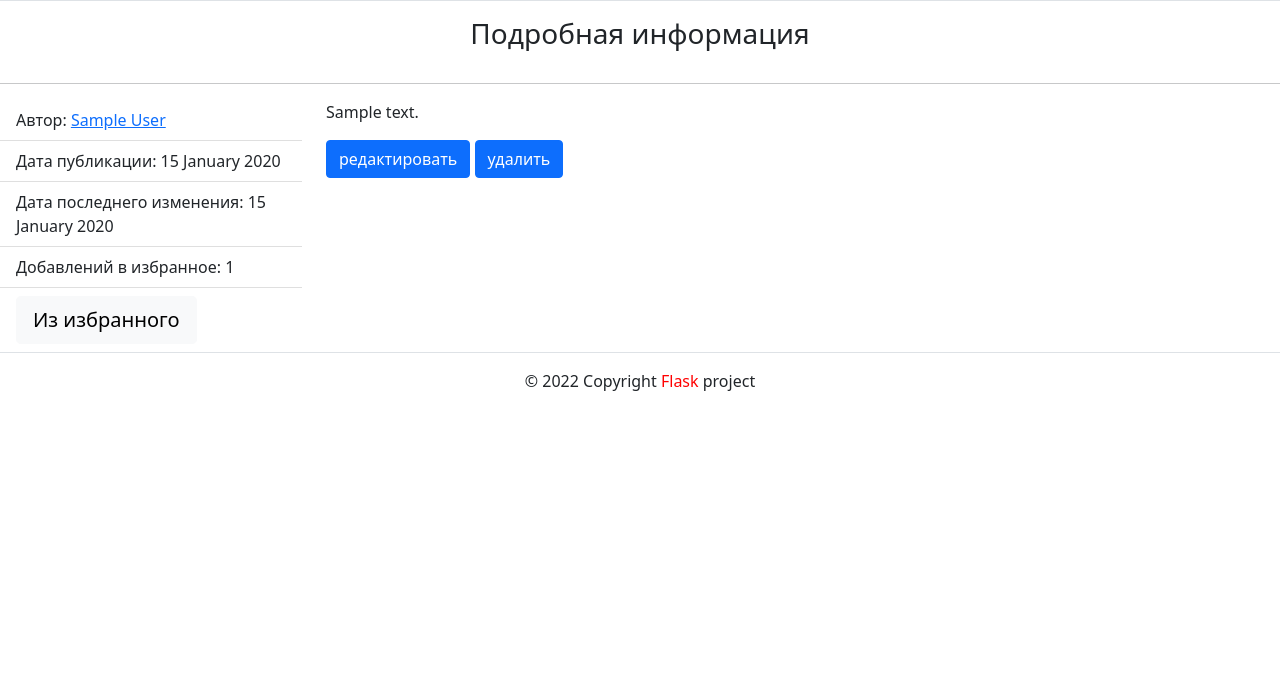
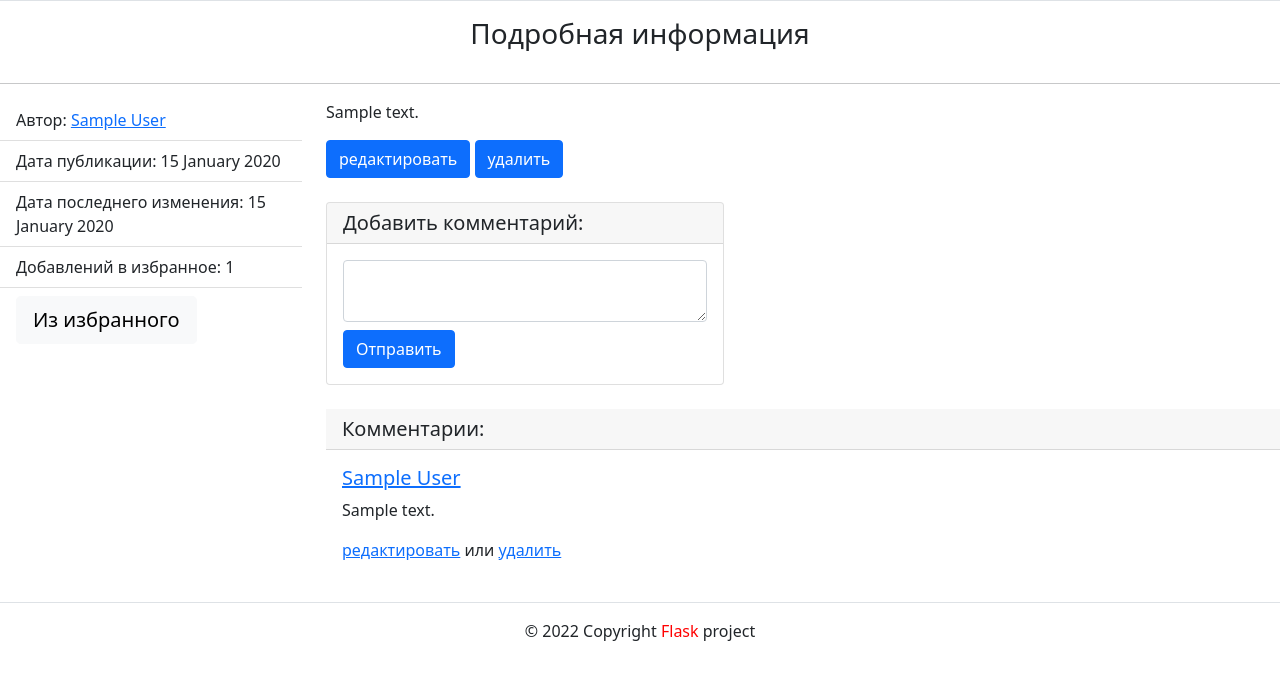
Before and after one commit to Saladin366/flask_project, a Flask app: page /posts/1 in a window 1280 px wide. Shown: the part 56-736 px from the top of the page. Run offline with Flask 2, Linux system fonts and the light colour scheme; a user stored in the database is signed in; tables that the repository leaves empty hold one stand-in row (values such as "Sample post"); parts of the project's set-up code (start-up, migrations or seed data) failed here and were passed over; some libraries are stand-ins or nearby versions.

Commit message:
add comment model

```diff
--- a/project/auth/models.py
+++ b/project/auth/models.py
@@ -21,6 +21,8 @@ class User(db.Model, UserMixin):
         'Post', backref='author', cascade='all,delete-orphan')
     favorites = db.relationship(
         'Favorite', backref='user', cascade='all,delete-orphan')
+    comments = db.relationship(
+        'Comment', backref='author', cascade='all,delete-orphan')
 
     def __repr__(self):
         return "<User:{}>".format(self.username)
--- a/project/blog/forms.py
+++ b/project/blog/forms.py
@@ -5,3 +5,7 @@ from wtforms.validators import DataRequired
 
 class PostForm(FlaskForm):
     text = TextAreaField('Текст', validators=[DataRequired()])
+
+
+class CommentForm(FlaskForm):
+    text = TextAreaField('Текст', validators=[DataRequired()])
--- a/project/blog/views.py
+++ b/project/blog/views.py
@@ -2,13 +2,14 @@ from flask import Blueprint, flash, redirect, render_template, url_for
 from flask_login import current_user, login_required
 
 from project import db
-from ..auth.models import User
-from .forms import PostForm
-from .models import Favorite, Post
+from project.auth.models import User
+from .forms import CommentForm, PostForm
+from .models import Comment, Favorite, Post
 
 POST_DELETED = 'Запись удалена'
 FAVORITE_EXISTS = 'Запись уже в избранном'
 FAVORITE_NOT_EXISTS = 'Запись отсутствует в избранном'
+COMMENT_DELETED = 'Комментарий удалён'
 
 bp = Blueprint('blog', __name__)
 
@@ -19,7 +20,7 @@ def index():
     return render_template('blog/index.html', posts=posts)
 
 
-@bp.route('/create', methods=('GET', 'POST'), strict_slashes=False)
+@bp.route('/posts', methods=('GET', 'POST'), strict_slashes=False)
 @login_required
 def create_post():
     form = PostForm()
@@ -60,13 +61,16 @@ def delete_post(id):
 
 
 @bp.route('/posts/<int:id>', strict_slashes=False)
-def post_detail(id):
+def post_detail(id, form=None, comment_id=None):
     post = Post.query.get_or_404(id)
     favorite = current_user.is_authenticated and Favorite.query.filter_by(
         post=post, user=current_user).first() is not None
     count = Favorite.query.filter_by(post=post).count()
+    comments = Comment.query.filter_by(post=post).all()
+    form = CommentForm() if form is None else form
     return render_template(
-        'blog/post_detail.html', post=post, favorite=favorite, count=count)
+        'blog/post_detail.html', post=post, favorite=favorite, count=count,
+        comments=comments, form=form, comment_id=comment_id)
 
 
 @bp.route('/profile/<string:username>', strict_slashes=False)
@@ -108,3 +112,46 @@ def favorites():
     posts = Post.query.filter(Post.favorites.any(
         Favorite.user == current_user)).order_by(Post.id.desc()).all()
     return render_template('blog/favorites.html', posts=posts)
+
+
+@bp.route('/posts/<int:id>/comments', methods=('POST',), strict_slashes=False)
+@login_required
+def add_comment(id):
+    post = Post.query.get_or_404(id)
+    form = CommentForm()
+    if form.validate_on_submit():
+        comment = Comment(text=form.text.data, author=current_user, post=post)
+        db.session.add(comment)
+        db.session.commit()
+    return redirect(url_for('.post_detail', id=id))
+
+
+@bp.route('/posts/<int:id>/comments/<int:comment_id>/edit',
+          methods=('GET', 'POST'), strict_slashes=False)
+@login_required
+def update_comment(id, comment_id):
+    Post.query.get_or_404(id)
+    comment = Comment.query.get_or_404(comment_id)
+    if comment.author != current_user:
+        return redirect(url_for('.post_detail', id=id))
+    form = CommentForm(text=comment.text)
+    if form.validate_on_submit():
+        comment.text = form.text.data
+        db.session.add(comment)
+        db.session.commit()
+        return redirect(url_for('.post_detail', id=id))
+    return post_detail(id=id, form=form, comment_id=comment_id)
+
+
+@bp.route('/posts/<int:id>/comments/<int:comment_id>/delete',
+          strict_slashes=False)
+@login_required
+def delete_comment(id, comment_id):
+    Post.query.get_or_404(id)
+    comment = Comment.query.get_or_404(comment_id)
+    if comment.author != current_user:
+        return redirect(url_for('.post_detail', id=id))
+    db.session.delete(comment)
+    db.session.commit()
+    flash(COMMENT_DELETED)
+    return redirect(url_for('.post_detail', id=id))
--- /dev/null
+++ b/project/templates/blog/includes/comments.html
@@ -0,0 +1,50 @@
+{% if current_user.is_authenticated %}
+  <div class="col-md-5 ">
+    <div class="card my-4">
+      <h5 class="card-header">
+        {% if not comment_id %}
+          Добавить комментарий:
+        {% else %}
+          Редактировать комментарий:
+        {% endif %}
+      </h5>
+      <div class="card-body">
+        <form method="post"
+          {% if not comment_id %}
+            action="{{ url_for('blog.add_comment', id=post.id) }}"
+          {% else %}
+            action="{{ url_for('blog.update_comment', id=post.id, comment_id=comment_id) }}"
+          {% endif %}
+        >
+          {{ form.csrf_token() }}
+          <div class="form-group mb-2">
+            {{ form.text(class="form-control") }}
+          </div>
+          <button type="submit" class="btn btn-primary">Отправить</button>
+        </form>
+      </div>
+    </div>
+  </div>
+{% endif %}
+<h5 class="card-header">Комментарии:</h5>
+<div class="card-body">
+  {% for comment in comments %}
+    <div class="media mb-4">
+      <div class="media-body">
+        <h5 class="mt-0">
+          <a href="{{ url_for('blog.profile', username=comment.author.username) }}">
+            {{ comment.author.first_name | capitalize }}
+            {{ comment.author.last_name | capitalize }}
+          </a>
+        </h5>
+        <p>{{ comment.text }}</p>
+        {% if comment.author == current_user %}
+          <a href="{{ url_for('blog.update_comment', id=post.id, comment_id=comment.id)}}">редактировать</a>
+          или
+          <a href="{{ url_for('blog.delete_comment', id=post.id, comment_id=comment.id)}}">удалить</a>
+        {% endif %}
+      </div>
+    </div>
+    {% if not loop.last %}<hr>{% endif %}
+  {% endfor %}
+</div>
--- a/project/templates/blog/includes/post_loop.html
+++ b/project/templates/blog/includes/post_loop.html
@@ -4,8 +4,8 @@
     <ul class="list-group list-group-flush">
       {% if request.endpoint != 'blog.profile' %}
         <li class="list-group-item">
-          Автор: <a href="{{ url_for('blog.profile', username = post.author.username) }}">
-          {{ post.author.first_name }} {{post.author.last_name}}</a>
+          Автор: <a href="{{ url_for('blog.profile', username=post.author.username) }}">
+          {{ post.author.first_name | capitalize}} {{ post.author.last_name | capitalize }}</a>
         </li>
       {% endif %}
       <li class="list-group-item">
--- a/project/templates/blog/post_detail.html
+++ b/project/templates/blog/post_detail.html
@@ -41,6 +41,7 @@
             <a class="btn btn-primary" href="{{ url_for('blog.update_post', id=post.id) }}">редактировать</a>
             <a class="btn btn-primary" href="{{ url_for('blog.delete_post', id=post.id) }}" >удалить</a>
       {% endif %}
+      {% include 'blog/includes/comments.html' %}
     </article>
   </div>
 {% endblock %}
--- a/project/templates/includes/header.html
+++ b/project/templates/includes/header.html
@@ -15,7 +15,7 @@
             <a class="nav-link link-light" href="{{ url_for('auth.logout')}}?next={{ request.path }}">Выйти</a>
           </li>
           <li class="nav-link">
-            {{current_user.username | capitalize}}
+            {{ current_user.username | capitalize }}
           </li>
         {% else %}
           <li class="nav-item">
```
Also changed, not shown: migrations/versions/2f7dee489e42_add_comment_model.py (added, +38 -0 lines), project/blog/models.py (+18 -0 lines).
